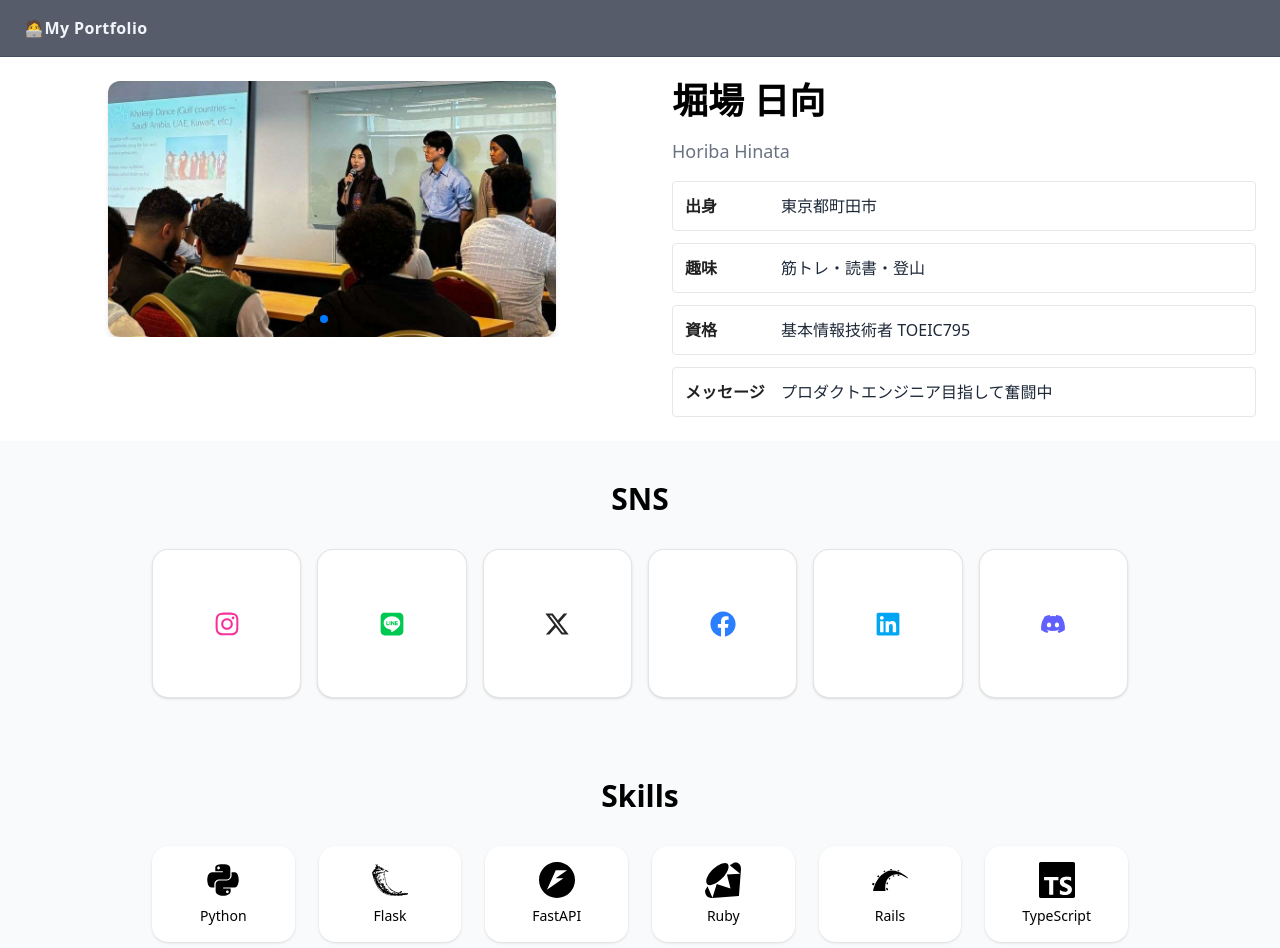
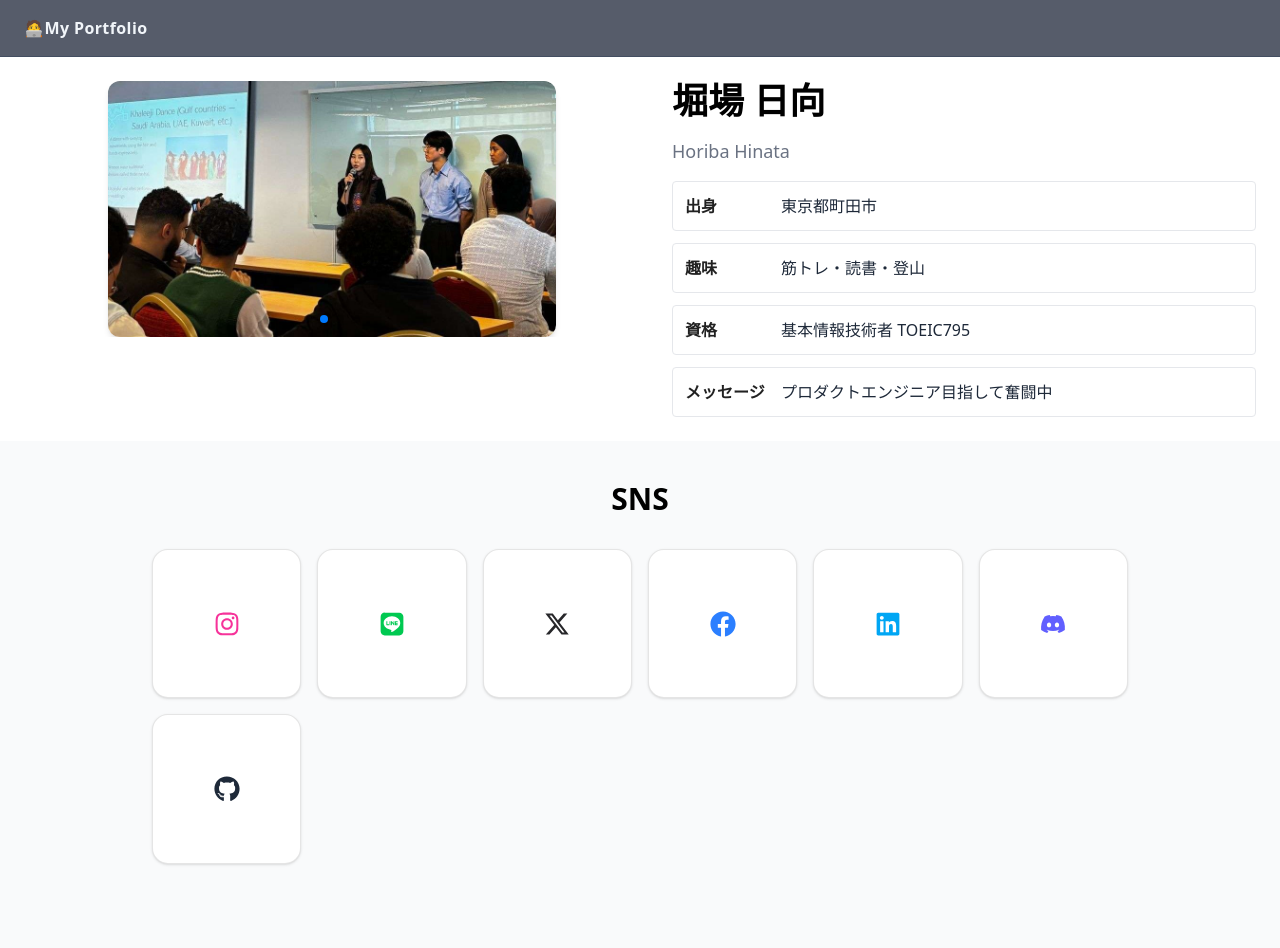
Before and after one commit to hinatahoriba/PortfolioVer3.0, a React (Vite) app: page / in a window 1280 px wide. Shown: the top 948 px of the page. Built offline with nearby package versions, Linux system fonts and the light colour scheme.

Commit message:
add: githubアカウントの追加

```diff
--- a/src/components/SocailIcons.jsx
+++ b/src/components/SocailIcons.jsx
@@ -1,5 +1,5 @@
 import {
-  FaInstagram, FaLine, FaFacebook, FaLinkedin, FaDiscord,
+  FaInstagram, FaLine, FaFacebook, FaLinkedin, FaDiscord, FaGithub,
 } from "react-icons/fa";
 import { FaXTwitter } from "react-icons/fa6";
 
@@ -52,6 +52,14 @@ const DEFAULT_LINKS = [
     colorClass: "text-indigo-500",
     hoverColorClass: "group-hover:text-indigo-700",
   },
+  {
+    key: "github",
+    label: "GitHub",
+    href: "https://github.com/hinatahoriba",
+    Icon: FaGithub,
+    colorClass: "text-gray-800",
+    hoverColorClass: "group-hover:text-black",
+  },
 ];
 
 export default function SocialIcons({ links = DEFAULT_LINKS, iconSize = 26 }) {
```
